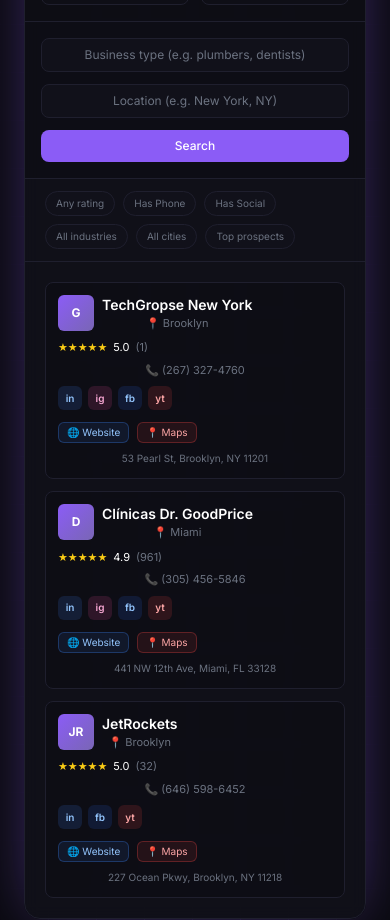
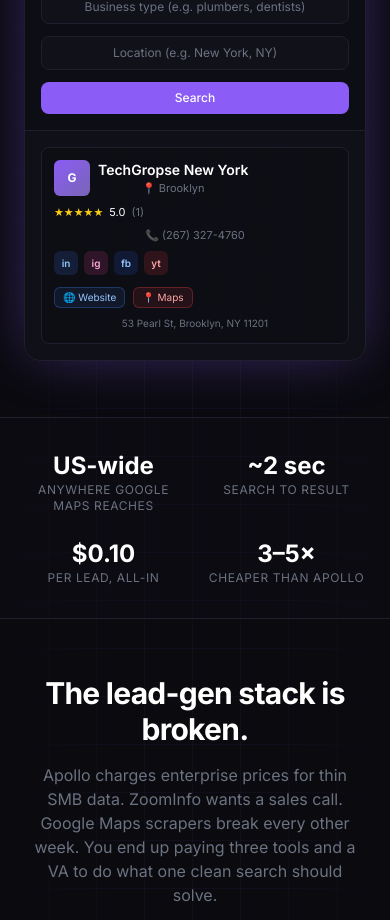
Before and after one commit to digistudiousa-hue/Lylu, a Next.js app: page / in a window 390 px wide. Shown: the part 1080-2000 px from the top of the page. Built offline with nearby package versions, Linux system fonts and the light colour scheme.

Commit message:
Compress home page on mobile: tighter spacing, 1-card mock, 2x2 roadmap, swipeable stories, fewer vertical chips

```diff
--- a/app/page.tsx
+++ b/app/page.tsx
@@ -72,7 +72,7 @@
       <Nav />
 
       {/* HERO — agency-targeted */}
-      <section className="relative z-10 mx-auto max-w-6xl px-6 pt-16 pb-24 text-center">
+      <section className="relative z-10 mx-auto max-w-6xl px-6 pt-10 pb-14 text-center sm:pt-16 sm:pb-24">
         <div className="mx-auto mb-6 inline-flex items-center gap-2 rounded-full border border-border bg-panel/60 px-3 py-1 text-xs text-muted">
           <span className="h-1.5 w-1.5 rounded-full bg-accent2" />
           Built for agencies &amp; outbound operators
@@ -104,7 +104,7 @@
         </div>
         <p className="mt-3 text-xs text-muted">No credit card. Cancel anytime.</p>
 
-        <div className="mt-16">
+        <div className="mt-10 sm:mt-16">
           <DashboardMock />
         </div>
       </section>
@@ -127,7 +127,7 @@
       </section>
 
       {/* PROBLEM */}
-      <section className="reveal relative z-10 mx-auto max-w-4xl px-6 py-24 text-center">
+      <section className="reveal relative z-10 mx-auto max-w-4xl px-6 py-14 sm:py-24 text-center">
         <h2 className="text-3xl font-bold tracking-tight text-white sm:text-4xl">
           The lead-gen stack is broken.
         </h2>
@@ -151,7 +151,7 @@
       </section>
 
       {/* SOLUTION / PRODUCT */}
-      <section id="product" className="reveal relative z-10 mx-auto max-w-6xl px-6 py-24">
+      <section id="product" className="reveal relative z-10 mx-auto max-w-6xl px-6 py-14 sm:py-24">
         <div className="text-center">
           <div className="mb-3 text-xs font-semibold uppercase tracking-widest text-accent2">
             Product
@@ -212,7 +212,7 @@
       <BuiltOn />
 
       {/* ROADMAP */}
-      <section id="roadmap" className="reveal relative z-10 mx-auto max-w-6xl px-6 py-24">
+      <section id="roadmap" className="reveal relative z-10 mx-auto max-w-6xl px-6 py-14 sm:py-24">
         <div className="text-center">
           <div className="mb-3 text-xs font-semibold uppercase tracking-widest text-accent2">
             Roadmap
@@ -226,7 +226,7 @@
           </p>
         </div>
 
-        <div className="mt-12 grid gap-4 md:grid-cols-2 lg:grid-cols-4">
+        <div className="mt-10 grid grid-cols-2 gap-3 sm:mt-12 sm:gap-4 lg:grid-cols-4">
           {packages.map((p, i) => (
             <div
               key={p.name}
@@ -268,7 +268,7 @@
       </section>
 
       {/* PRICING */}
-      <section id="pricing" className="reveal relative z-10 mx-auto max-w-6xl px-6 py-24">
+      <section id="pricing" className="reveal relative z-10 mx-auto max-w-6xl px-6 py-14 sm:py-24">
         <div className="text-center">
           <div className="mb-3 text-xs font-semibold uppercase tracking-widest text-accent2">
             Pricing
@@ -286,7 +286,7 @@
       </section>
 
       {/* FAQ */}
-      <section id="faq" className="reveal relative z-10 mx-auto max-w-3xl px-6 py-24">
+      <section id="faq" className="reveal relative z-10 mx-auto max-w-3xl px-6 py-14 sm:py-24">
         <div className="text-center">
           <div className="mb-3 text-xs font-semibold uppercase tracking-widest text-accent2">
             FAQ
@@ -309,7 +309,7 @@
       </section>
 
       {/* FINAL CTA */}
-      <section className="reveal relative z-10 mx-auto max-w-4xl px-6 py-24">
+      <section className="reveal relative z-10 mx-auto max-w-4xl px-6 py-14 sm:py-24">
         <div className="rounded-3xl border border-accent/40 bg-gradient-to-br from-accent/15 via-panel to-bg p-10 text-center glow">
           <h2 className="text-3xl font-bold tracking-tight text-white sm:text-4xl">
             Stop scraping. Start pitching.
--- a/components/BuiltOn.tsx
+++ b/components/BuiltOn.tsx
@@ -10,7 +10,7 @@
 export default function BuiltOn() {
   return (
     <section className="relative z-10 border-y border-border bg-panel/20">
-      <div className="mx-auto max-w-6xl px-6 py-10">
+      <div className="mx-auto max-w-6xl px-6 py-8 sm:py-10">
         <div className="text-center text-[11px] font-semibold uppercase tracking-widest text-muted">
           Built on infrastructure you already trust
         </div>
--- a/components/Comparison.tsx
+++ b/components/Comparison.tsx
@@ -17,7 +17,7 @@
 
 export default function Comparison() {
   return (
-    <section className="reveal relative z-10 mx-auto max-w-4xl px-6 py-24">
+    <section className="reveal relative z-10 mx-auto max-w-4xl px-6 py-14 sm:py-24">
       <div className="text-center">
         <div className="mb-3 text-xs font-semibold uppercase tracking-widest text-accent2">
           Why operators switch
--- a/components/DashboardMock.tsx
+++ b/components/DashboardMock.tsx
@@ -120,7 +120,7 @@
         </div>
 
         {/* Filters */}
-        <div className="flex flex-wrap items-center gap-2 border-b border-border px-5 py-3 text-[10px] text-muted">
+        <div className="hidden flex-wrap items-center gap-2 border-b border-border px-5 py-3 text-[10px] text-muted sm:flex">
           {["Any rating", "Has Phone", "Has Social", "All industries", "All cities", "Top prospects"].map((f) => (
             <span key={f} className="rounded-full border border-border bg-panel px-2.5 py-1">
               {f}
@@ -129,9 +129,14 @@
         </div>
 
         {/* Cards grid */}
-        <div className="grid gap-3 p-5 sm:grid-cols-2 lg:grid-cols-3">
-          {cards.map((c) => (
-            <div key={c.name} className="rounded-lg border border-border bg-bg/40 p-3">
+        <div className="grid gap-3 p-4 sm:grid-cols-2 sm:p-5 lg:grid-cols-3">
+          {cards.map((c, i) => (
+            <div
+              key={c.name}
+              className={`rounded-lg border border-border bg-bg/40 p-3 ${
+                i > 0 ? "hidden sm:block" : ""
+              }`}
+            >
               <div className="flex items-start gap-2">
                 <div className="grid h-9 w-9 place-items-center rounded-md bg-gradient-to-br from-accent to-accent2/70 text-xs font-bold text-white">
                   {c.logo}
--- a/components/Stories.tsx
+++ b/components/Stories.tsx
@@ -39,7 +39,7 @@
 
 export default function Stories() {
   return (
-    <section className="relative z-10 mx-auto max-w-6xl px-6 py-24">
+    <section className="relative z-10 mx-auto max-w-6xl px-6 py-14 sm:py-24">
       <div className="text-center">
         <div className="mb-3 text-xs font-semibold uppercase tracking-widest text-accent2">
           Stories from the field
@@ -53,11 +53,11 @@
         </p>
       </div>
 
-      <div className="mt-12 grid gap-5 md:grid-cols-3">
+      <div className="-mx-6 mt-8 flex snap-x snap-mandatory gap-4 overflow-x-auto px-6 pb-2 sm:mx-0 sm:mt-12 sm:grid sm:grid-cols-3 sm:gap-5 sm:overflow-visible sm:px-0 sm:pb-0">
         {stories.map((s) => (
           <article
             key={s.headline}
-            className="flex flex-col rounded-2xl border border-border bg-panel/60 p-6"
+            className="flex min-w-[82%] snap-start flex-col rounded-2xl border border-border bg-panel/60 p-6 sm:min-w-0"
           >
             <div className="text-[11px] uppercase tracking-wider text-accent2">
               {s.tag}
--- a/components/Verticals.tsx
+++ b/components/Verticals.tsx
@@ -8,7 +8,7 @@
 
 export default function Verticals() {
   return (
-    <section className="relative z-10 mx-auto max-w-6xl px-6 py-24">
+    <section className="relative z-10 mx-auto max-w-6xl px-6 py-14 sm:py-24">
       <div className="text-center">
         <div className="mb-3 text-xs font-semibold uppercase tracking-widest text-accent2">
           Coverage
@@ -25,11 +25,13 @@
         </p>
       </div>
 
-      <div className="mt-12 flex flex-wrap items-center justify-center gap-2">
-        {verticals.map((v) => (
+      <div className="mt-8 flex flex-wrap items-center justify-center gap-2 sm:mt-12">
+        {verticals.map((v, i) => (
           <span
             key={v}
-            className="rounded-full border border-border bg-panel/60 px-3 py-1.5 text-sm text-white"
+            className={`rounded-full border border-border bg-panel/60 px-3 py-1.5 text-sm text-white ${
+              i >= 10 ? "hidden sm:inline-block" : ""
+            }`}
           >
             {v}
           </span>
```
